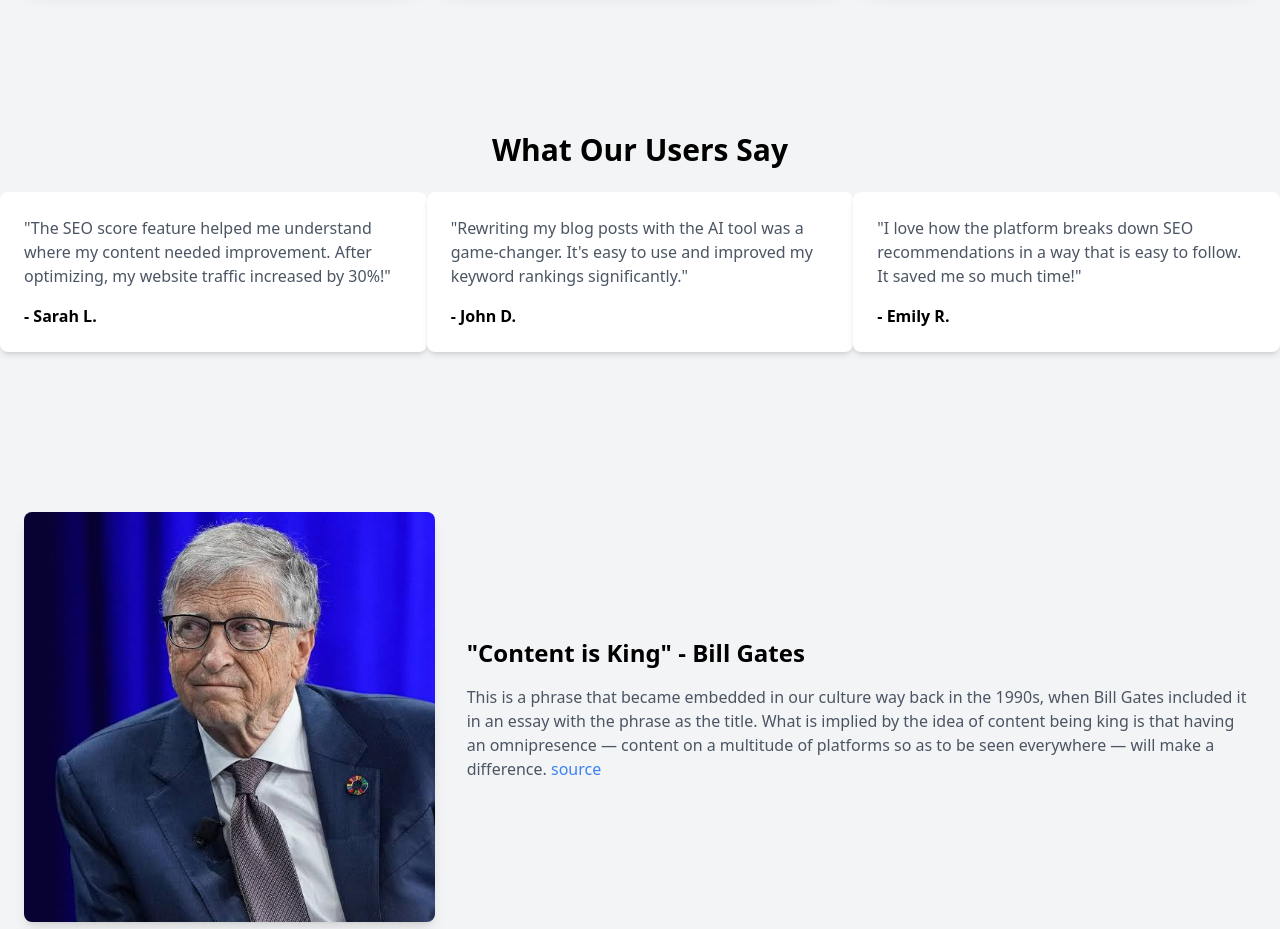
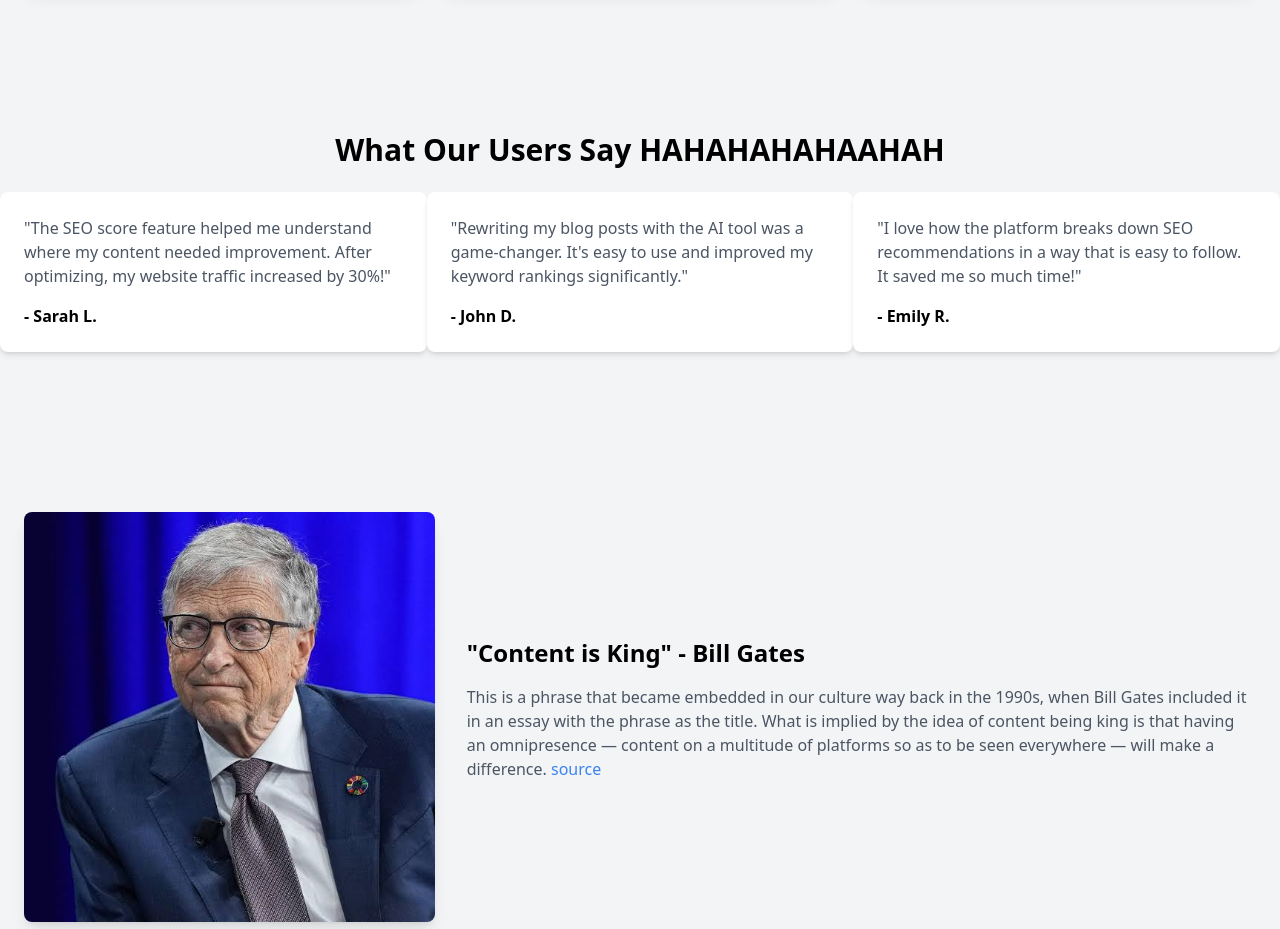
Before and after one commit to NhuThai006/Kseo, a plain HTML site: page index.html in a window 1280 px wide. Shown: the part 780-1709 px from the top of the page. Drawn offline with nearby package versions, Linux system fonts and the light colour scheme.

Commit message:
Add AAAA

```diff
--- a/index.html
+++ b/index.html
@@ -84,7 +84,7 @@
 
         <!-- Testimonials Section -->
         <section class="what-our-users-say bg-gray-100 py-20">
-            <h2 class="text-3xl font-bold text-center mb-6">What Our Users Say</h2>
+            <h2 class="text-3xl font-bold text-center mb-6">What Our Users Say HAHAHAHAHAAHAH</h2>
             <div class="container mx-auto">
                 <div class="flex flex-wrap justify-center">
                     <!-- Testimonial 1 -->
```
